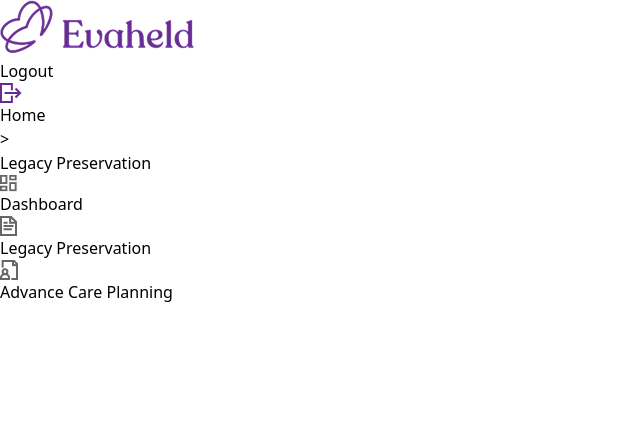
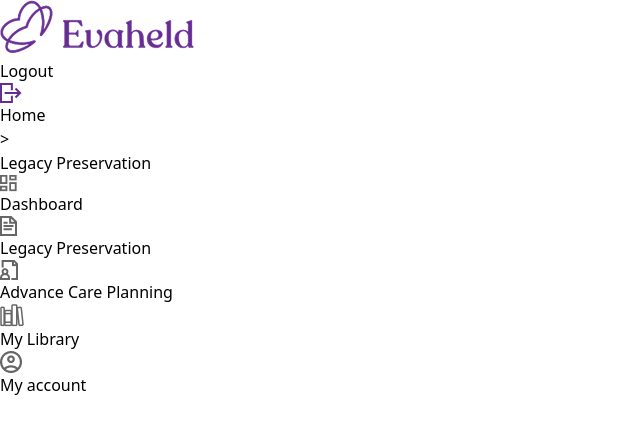
Before and after one commit to KoreanJoey/Evaheld-trial, a React (Vite) app: page / in a window 1280 px wide. Shown: the top 434 px of the page, without its empty margins (0-640 px from the left). Built offline with nearby package versions, Linux system fonts and the light colour scheme.

Commit message:
updated Sidebar in NavigationLayout

```diff
--- a/src/components/NavigationLayout.jsx
+++ b/src/components/NavigationLayout.jsx
@@ -8,16 +8,28 @@ const NavigationLayout = () => {
     <div>
       <Topbar />
       <div className="mt-[56px] ml-[138px]">
-        <div className="">
+        <div>
           <div className="flex gap-x-1 my-[15px]">
             <p className="text-[#5F348C]">Home</p>
             <p className="text-[#666666]">&gt;</p>
             <p className="text-[#666666]">Legacy Preservation</p>
           </div>
-          <div className="flex flex-col gap-3">
-            <SidebarItem icon={assets.dashboard_icon} label="Dashboard" />
-            <SidebarItem icon={assets.document_icon} label="Legacy Preservation" />
-            <SidebarItem icon={assets.userdocument_icon} label="Advance Care Planning" />
+          <div className="flex flex-col h-[70vh] justify-between">
+            <div className="flex flex-col gap-3">
+              <SidebarItem icon={assets.dashboard_icon} label="Dashboard" />
+              <SidebarItem
+                icon={assets.document_icon}
+                label="Legacy Preservation"
+              />
+              <SidebarItem
+                icon={assets.userdocument_icon}
+                label="Advance Care Planning"
+              />
+            </div>
+            <div className="flex flex-col gap-3">
+              <SidebarItem icon={assets.library_icon} label="My Library" />
+              <SidebarItem icon={assets.person_icon} label="My account" />
+            </div>
           </div>
         </div>
         <div></div>
```
